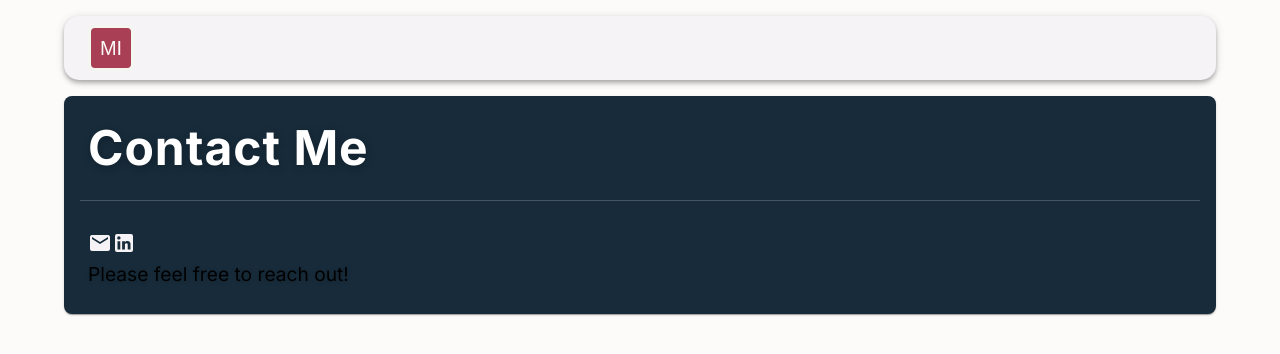
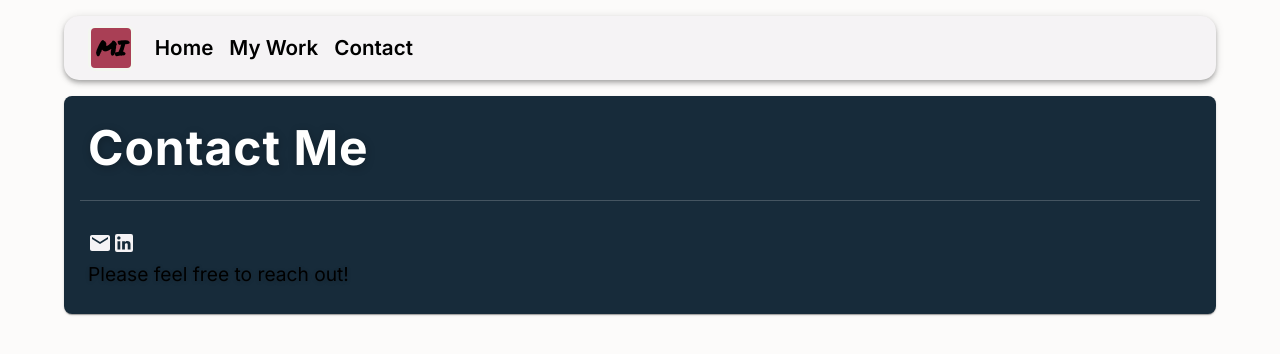
Before and after one commit to mattink37/web-portfolio-2025, a React (Vite) app: page /contact in a window 1280 px wide. Shown: the top 354 px of the page. Built offline with nearby package versions, Linux system fonts and the light colour scheme; no server answers.

Commit message:
Logo font and color update

```diff
--- a/index.html
+++ b/index.html
@@ -10,6 +10,9 @@
       href="https://fonts.googleapis.com/css2?family=Inter:ital,opsz,wght@0,14..32,100..900;1,14..32,100..900&display=swap"
       rel="stylesheet"
     />
+    <link rel="preconnect" href="https://fonts.googleapis.com" />
+    <link rel="preconnect" href="https://fonts.gstatic.com" crossorigin />
+    <link href="https://fonts.googleapis.com/css2?family=Permanent+Marker&display=swap" rel="stylesheet" />
     <title>Matt Inkeles' Portfolio</title>
   </head>
   <body>
--- a/src/components/ResponsiveAppBar/ResponsiveAppBar.tsx
+++ b/src/components/ResponsiveAppBar/ResponsiveAppBar.tsx
@@ -50,7 +50,15 @@
                 }}
                 variant="rounded"
               >
-                MI
+                <Typography
+                  variant="h3"
+                  sx={{
+                    fontFamily: 'Permanent Marker',
+                    color: (theme: Theme) => theme.palette.text.primary,
+                  }}
+                >
+                  MI
+                </Typography>
               </Avatar>
             </IconButton>
           </Box>
@@ -58,7 +66,14 @@
             {pages.map((page) => {
               return (
                 <Button variant="text" onClick={() => onPageClick(page.id)}>
-                  <Typography variant="h6" sx={{ fontFamily: 'inter', fontWeight: '400', fontSize: '1rem' }}>
+                  <Typography
+                    variant="h3"
+                    textTransform="none"
+                    sx={{
+                      fontFamily: 'inter',
+                      color: (theme: Theme) => theme.palette.text.primary,
+                    }}
+                  >
                     {page.name}
                   </Typography>
                 </Button>
```
